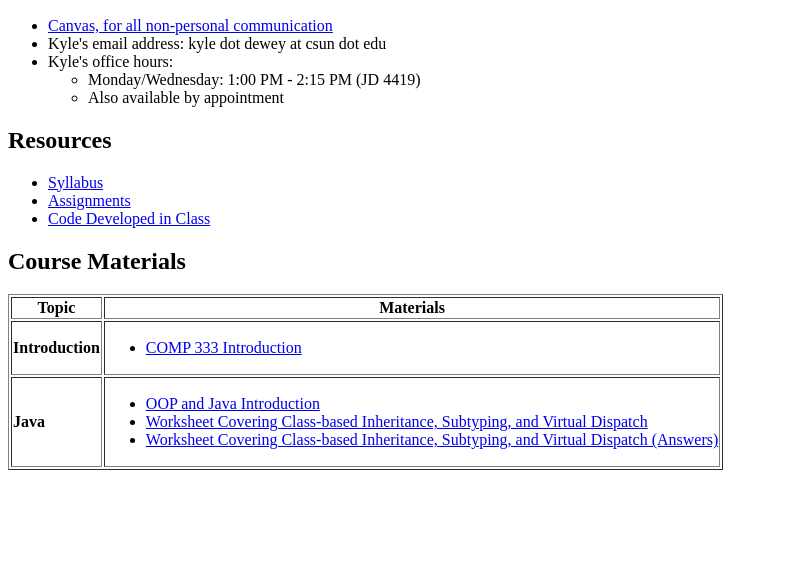
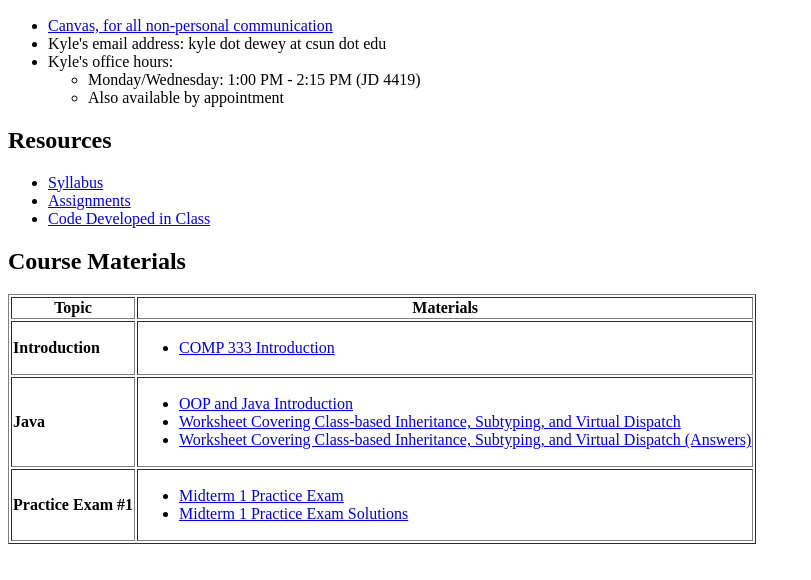
Before and after one commit to kyledewey/comp333-fall26, a plain HTML site: page index.html in a window 1280 px wide. Shown: the part 110-690 px from the top of the page, without its empty margins (0-811 px from the left). Drawn offline with Linux system fonts and the light colour scheme.

Commit message:
practice exam 1 posted

```diff
--- a/index.html
+++ b/index.html
@@ -49,21 +49,21 @@
           </ul>
         </td>
       </tr>
+      <tr>
+        <td><b>Practice Exam #1</b></td>
+        <td>
+          <ul>
+            <li><a href="lecture/practice_exam_1/practice_exam_1.pdf">Midterm 1 Practice Exam</a></li>
+            <li><a href="lecture/practice_exam_1/practice_exam_1_solutions.pdf">Midterm 1 Practice Exam Solutions</a></li>
+          </ul>
+        </td>
+      </tr>
       <!-- <tr> -->
       <!--   <td><b>Types</b></td> -->
       <!--   <td> -->
       <!--     <ul> -->
       <!--       <li><a href="lecture/types/program_properties_and_types_worksheet.pdf">Combined Handout and Worksheet Covering Conceptual Type Information</a></li> -->
       <!--       <li><a href="lecture/types/program_properties_and_types_worksheet_answers.pdf">Combined Handout and Worksheet Covering Conceptual Type Information (Answers)</a></li> -->
-      <!--     </ul> -->
-      <!--   </td> -->
-      <!-- </tr> -->
-      <!-- <tr> -->
-      <!--   <td><b>Practice Exam #1</b></td> -->
-      <!--   <td> -->
-      <!--     <ul> -->
-      <!--       <li><a href="lecture/practice_exam_1/practice_exam_1.pdf">Midterm 1 Practice Exam</a></li> -->
-      <!--       <li><a href="lecture/practice_exam_1/practice_exam_1_solutions.pdf">Midterm 1 Practice Exam Solutions</a></li> -->
       <!--     </ul> -->
       <!--   </td> -->
       <!-- </tr> -->
```
Also changed, not shown: 2 other files.
